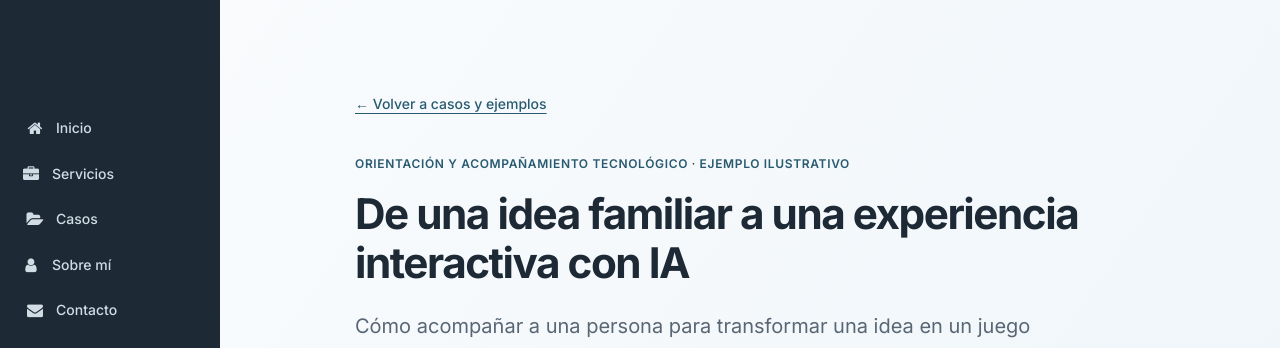
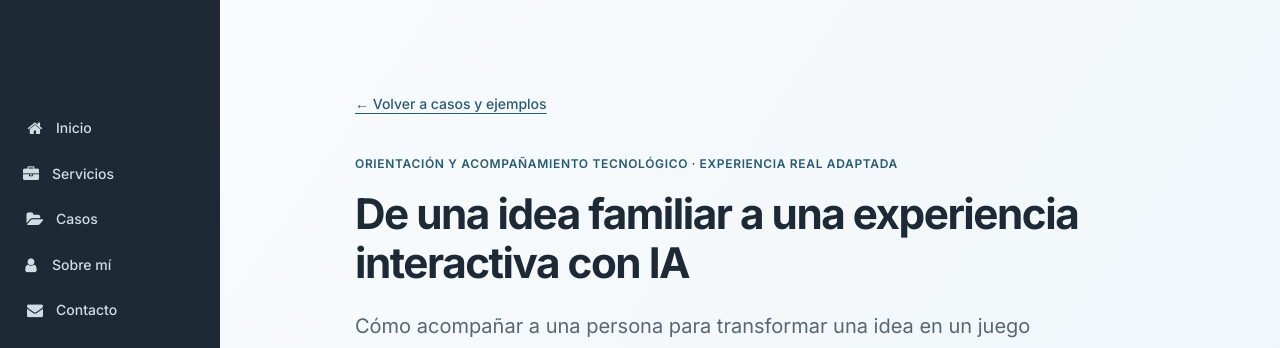
Before and after one commit to dabiz-me/dabiz.me, a Jekyll site: the page built from casos/escape-room-ia.md, in a window 1280 px wide and 900 px high. Shown: the top 348 px of the window. Built offline with Jekyll 4.4.1, drawn with Linux system fonts in a browser that asks for light colours.

Commit message:
docs(casos): identificar experiencia real adaptada

```diff
--- a/_layouts/editorial-case.html
+++ b/_layouts/editorial-case.html
@@ -5,7 +5,7 @@ layout: default
   <section class="dabiz-editorial-hero" aria-labelledby="case-title">
     <div class="dabiz-editorial-container">
       <a class="dabiz-editorial-back" href="{{ '/#portfolio' | relative_url }}">&larr; Volver a casos y ejemplos</a>
-      <p class="dabiz-editorial-eyebrow">Orientación y acompañamiento tecnológico <span aria-hidden="true">·</span> Ejemplo ilustrativo</p>
+      <p class="dabiz-editorial-eyebrow">Orientación y acompañamiento tecnológico <span aria-hidden="true">·</span> Experiencia real adaptada</p>
       <h1 id="case-title">{{ page.title }}</h1>
       <p class="dabiz-editorial-summary">{{ page.summary }}</p>
     </div>
```
